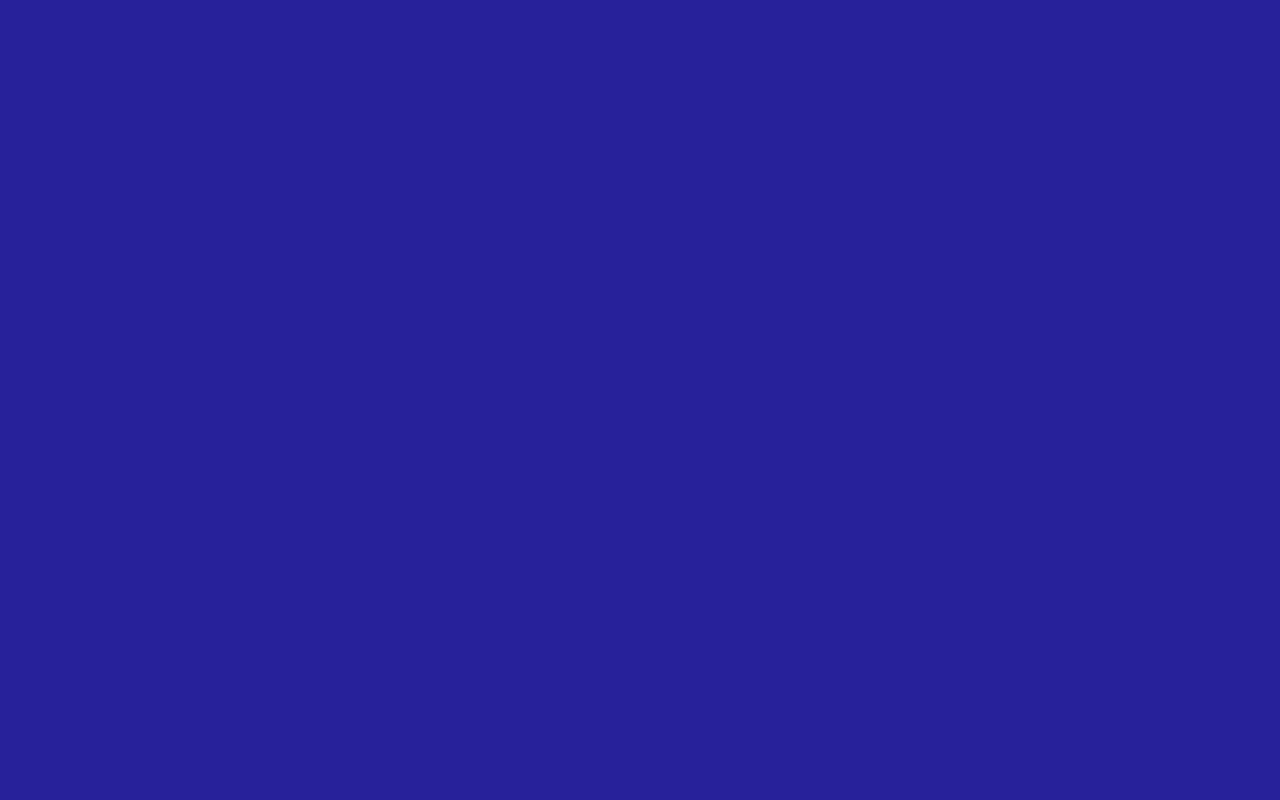
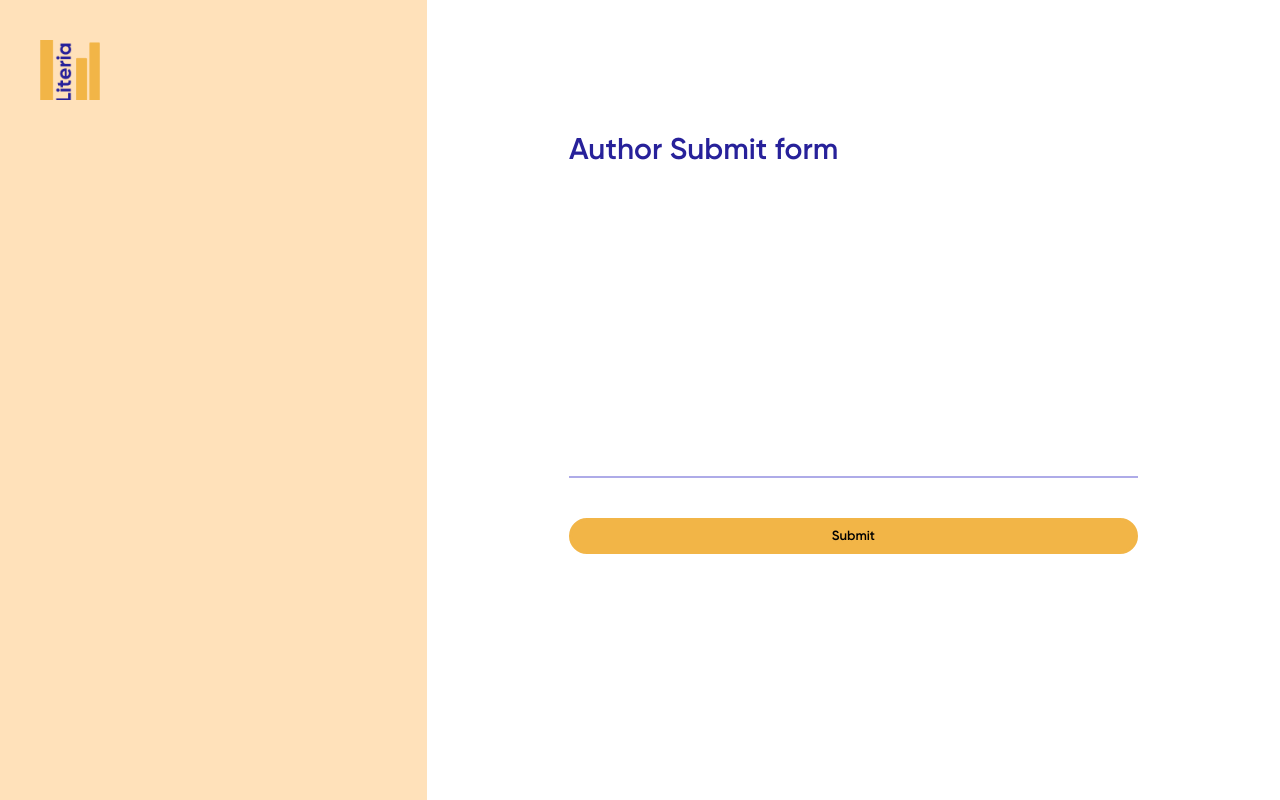
Before and after one commit to lob23/VirtualLibrary2, a Next.js app in the folder app/: page /pages/request in a window 1280 px wide. Built offline with nearby package versions, Linux system fonts and the light colour scheme.

Commit message:
temp front end request
@hoktro

```diff
--- a/app/src/app/pages/request/page.js
+++ b/app/src/app/pages/request/page.js
@@ -1,11 +1,11 @@
 import React from 'react';  // Import React
-import _request_form from '@/app/pages/request/request_form'
+import _request from '@/app/pages/request/request_form'
 
 export default function requestScreen(){
     return (
         <>
-        <div>
-            <_request_form/>
+        <div className='relative w-full h-full'>
+            <_request/>
         </div>
         </>
 
--- a/app/src/app/pages/request/request_form.js
+++ b/app/src/app/pages/request/request_form.js
@@ -4,12 +4,27 @@ import React from 'react';
 export default function request_form() {
   return (
     <>
+      <div className="w-screen h-screen grid grid-flow-col grid-cols-3">
+        <div className='relative col-span-1 bg-orange'>
+          <div className='absolute pt-10 pl-10 w-[60px] h-[60px]'>
+            <img className='object-cover w-full h-full'
+                 src='/image/logo.png'>
+            </img>
+          </div>
+        </div>
+        <div className='relative col-span-2 bg-white flex flex-col'>
+          <div className='absolute w-2/3 h-2/3 top-0 bottom-0 right-0 left-0 m-auto'>
+            <p className='font-Gilroy_sb text-blue text-3xl'>
+              Author Submit form
+            </p>
+            <input type='text' className='w-full h-1/2 border-l-rose-950 mt-10'/>
+            <button className='w-full h-auto button_yellow px-8 py-2 mt-10'>
+              Submit
+            </button>
 
-      <div className="w-screen h-screen bg-blue">
-
+          </div>
+        </div>
       </div>
-
-
     </>
   );
 };
```
